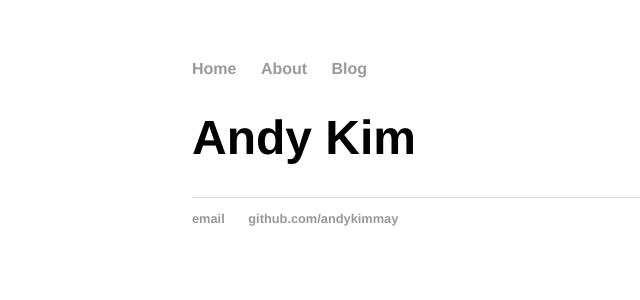
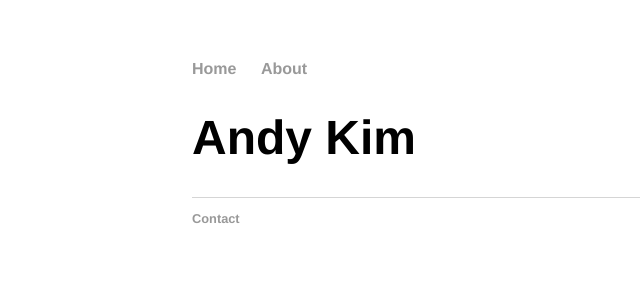
Before and after one commit to andykimmay/andykimmay.github.io, a Jekyll site: the page built from index.html, in a window 1280 px wide. Shown: the top 300 px of the page, without its empty margins (0-640 px from the left). Built offline with Jekyll 4.4.1, drawn with Linux system fonts in a browser that asks for light colours.

Commit message:
Update default.html

```diff
--- a/_layouts/default.html
+++ b/_layouts/default.html
@@ -10,7 +10,7 @@
 	    		<ul>
 	        		<li><a href="/">Home</a></li>
 		        	<li><a href="/about">About</a></li>
-	        		<li><a href="/blog">Blog</a></li>
+
 	    		</ul>
 			</nav>
 			<div class="container">
@@ -20,8 +20,8 @@
 			</div><!-- /.container -->
 			<footer>
 	    		<ul>
-	        		<li><a href="mailto:andy.kim@yale.edu">email</a></li>
-	        		<li><a href="https://github.com/andykimmay">github.com/andykimmay</a></li>
+	        		<li><a href="mailto:andy.kim@yale.edu">Contact</a></li>
+
 				</ul>
 			</footer>
 		</body>
```
